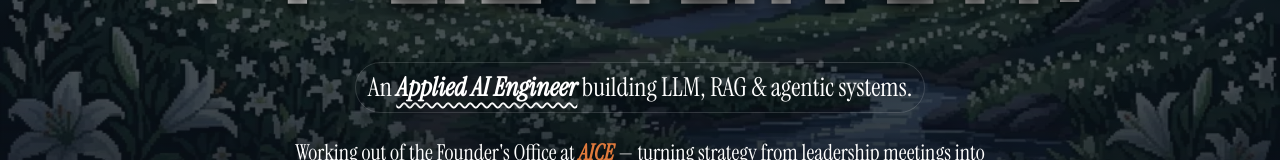
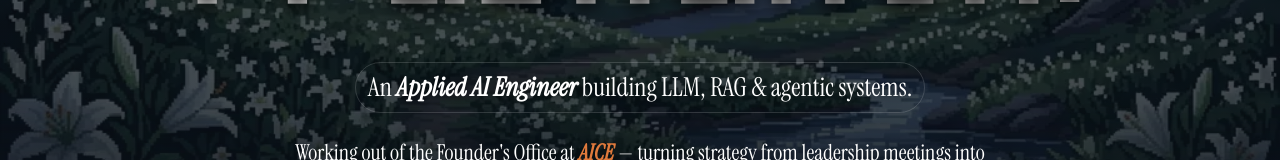
Before and after one commit to palaniprashanth01/portfolio, a plain HTML site: page index.html in a window 1280 px wide. Shown: the part 517-677 px from the top of the page. Drawn offline with Linux system fonts and the light colour scheme.

Commit message:
Remove wavy underline under hero emphasis

```diff
--- a/styles.css
+++ b/styles.css
@@ -116,8 +116,7 @@ a { color: inherit; text-decoration: none; }
 .hero .tag em {
   font-style: italic;
   font-weight: 600;
-  text-decoration: underline wavy var(--brand) 1.5px;
-  text-underline-offset: 6px;
+  text-decoration: none;
 }
 .hero .bio {
   margin-top: 22px;
```
